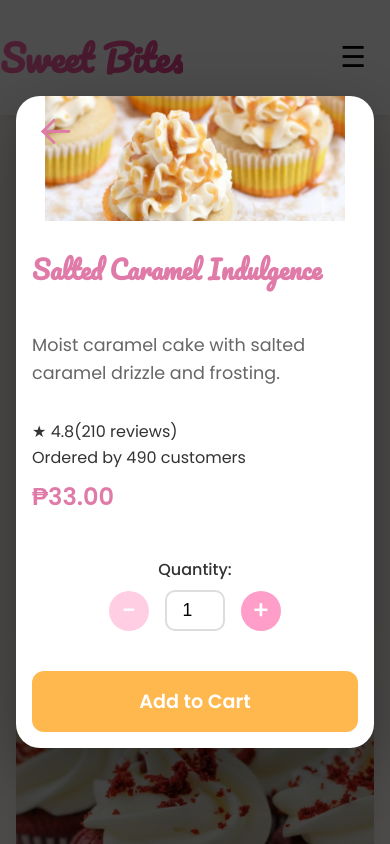
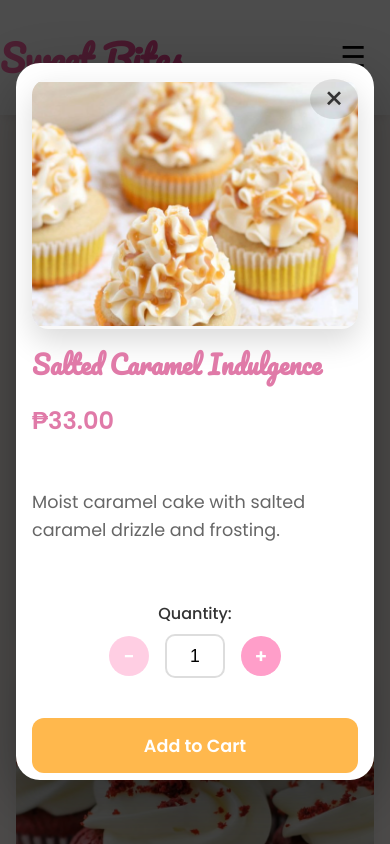
Before and after one commit to Jegmar/IT101_E-COMMERCE, a Vue app: page / in a window 390 px wide. Both pictures are taken after a click on the element "Salted Caramel Indulgence". Shown: the part 1024-1868 px from the top of the page. Built offline with nearby package versions, Linux system fonts and the light colour scheme.

Commit message:
adding notig when adding to cart

```diff
--- a/src/components/ProductModal.vue
+++ b/src/components/ProductModal.vue
@@ -1,55 +1,38 @@
 <template>
   <div v-if="show" class="modal-overlay" @click="closeModal">
     <div class="modal-content" @click.stop>
+      <button class="modal-close" @click="closeModal">×</button>
       <div class="modal-grid">
-        <div class="modal-image-container">
-          <button class="modal-back-btn" @click="closeModal">
-            <i class="pi pi-arrow-left"></i>
-          </button>
-          <div class="modal-image-wrapper">
-            <img :src="selectedCupcake.image" :alt="selectedCupcake.name" />
+        <div class="modal-image-section">
+          <div class="full-vertical-image-container">
+            <img
+              :src="selectedCupcake.image"
+              :alt="selectedCupcake.name"
+              class="full-vertical-image"
+            />
           </div>
         </div>
-
-
         <div class="modal-info">
           <h2>{{ selectedCupcake.name }}</h2>
-
+          <p class="modal-price">₱{{ selectedCupcake.price.toFixed(2) }}</p>
           <p class="modal-description">{{ selectedCupcake.description }}</p>
 
-          <div class="image-footer">
-            <div class="modal-rating">
-              <span class="single-star" :class="{ 'high-rating': selectedCupcake.rating >= 4.0 }">
-                ★
-              </span>
-              <span class="rating-score">{{ selectedCupcake.rating.toFixed(1) }}</span>
-              <span class="review-count">({{ selectedCupcake.ratingCount }} reviews)</span>
-            </div>
-            <p class="ordered-count">
-              Ordered by {{ selectedCupcake.orderedCount || 1247 }} customers
-            </p>
-          </div>
-
-          <p class="modal-price">₱{{ selectedCupcake.price.toFixed(2) }}</p>
-
           <div class="modal-quantity">
-            <label>Quantity:</label>
+            <label for="modal-quantity">Quantity:</label>
             <div class="modal-controls">
-              <button @click="qty > 1 && qty--" :disabled="qty <= 1">
-                <span class="button-text">-</span>
-              </button>
+              <button @click="qty > 1 && qty--" :disabled="qty <= 1">-</button>
               <input
                 type="number"
+                id="modal-quantity"
                 v-model.number="qty"
                 min="1"
+                @keydown.prevent
               />
-              <button @click="qty++">
-                <span class="button-text">+</span>
-              </button>
+              <button @click="qty++">+</button>
             </div>
           </div>
 
-          <button @click="addToCart" class="modal-add-btn">
+          <button @click="addToCart" class="modal-add-btn" :disabled="qty <= 0">
             Add to Cart
           </button>
         </div>
@@ -67,7 +50,7 @@ const props = defineProps({
   selectedCupcake: Object
 })
 
-const emit = defineEmits(['close'])
+const emit = defineEmits(['close', 'addToCart'])
 const cartStore = useCartStore()
 const qty = ref(1)
 
@@ -82,13 +65,15 @@ const closeModal = () => {
 }
 
 const addToCart = () => {
-  cartStore.addItem(props.selectedCupcake.id, qty.value)
-  closeModal()
+  if (qty.value > 0) {
+    // Emit the event to parent (HomeView.vue)
+    emit('addToCart', { id: props.selectedCupcake.id, quantity: qty.value })
+    closeModal()
+  }
 }
 </script>
 
 <style scoped>
-
 /* Fade + Slide transition */
 .modal-enter-active,
 .modal-leave-active {
@@ -128,6 +113,7 @@ const addToCart = () => {
     transform: translateY(0) scale(1);
   }
 }
+
 .modal-overlay {
   position: fixed;
   top: 0;
@@ -157,69 +143,68 @@ const addToCart = () => {
   display: grid;
   grid-template-columns: 1fr 1fr;
   gap: 2.5rem;
-  align-items: stretch; /* Changed from start to stretch */
-  min-height: 400px; /* Added min-height for consistent vertical centering */
+  align-items: stretch;
+  min-height: 400px;
 }
 
-.modal-image-container {
-  position: relative;
+.modal-image-section {
   display: flex;
   align-items: center;
   justify-content: center;
-  height: 100%; /* Added to fill the grid cell */
 }
 
-.modal-back-btn {
-  position: absolute;
-  top: 0;
-  left: 0;
-  width: 40px;
-  height: 40px;
+.full-vertical-image-container {
+  width: 100%;
+  height: 100%;
   display: flex;
   align-items: center;
   justify-content: center;
-  font-size: 1.8rem;
-  color: var(--primary-dark);
-  cursor: pointer;
-  transition: all 0.3s ease;
-  background: none;
-  border: none;
-  z-index: 5;
+  overflow: hidden;
+  border-radius: 16px;
+  box-shadow: 0 12px 30px rgba(0,0,0,0.15);
+  background: #f8f8f8;
 }
 
-.modal-back-btn:hover {
-  color: var(--primary);
-  text-decoration: none;
-  transform: translateY(-2px);
+.full-vertical-image {
+  width: 100%;
+  height: 100%;
+  object-fit: contain;
+  transition: transform 0.3s ease;
 }
 
-.modal-image-wrapper {
-  border-radius: 16px;
-  overflow: hidden;
-  padding: 0.80rem;
+.full-vertical-image:hover {
+  transform: scale(1.02);
+}
+
+.modal-close {
+  position: absolute;
+  top: 1rem;
+  right: 1rem;
+  background: rgba(0, 0, 0, 0.1);
+  border: none;
+  font-size: 2rem;
+  color: #333;
+  cursor: pointer;
+  width: 40px;
+  height: 40px;
+  border-radius: 50%;
   display: flex;
   align-items: center;
   justify-content: center;
-  width: 100%;
-  height: 100%; /* Changed from 100% to fill container */
-  min-height: 400px; /* Added min-height for vertical centering */
-  margin-top: -8rem;;
+  transition: all 0.3s ease;
+  z-index: 10;
 }
 
-.modal-image-wrapper img {
-  max-width: 100%;
-  max-height: 100%; /* Changed from fixed height to percentage */
-  width: auto; /* Changed from 100% to auto */
-  height: auto;
-  object-fit: contain;
-  display: block;
+.modal-close:hover {
+  background: rgba(0, 0, 0, 0.2);
+  transform: rotate(90deg);
 }
 
 .modal-info {
   display: flex;
   flex-direction: column;
-  justify-content: space-between; /* Changed to distribute space */
-  height: 100%; /* Added to fill the grid cell */
+  justify-content: space-between;
+  height: 100%;
 }
 
 .modal-info h2 {
@@ -246,7 +231,7 @@ const addToCart = () => {
   margin: 1.5rem 0;
   display: flex;
   flex-direction: column;
-  align-items: center; /* Center the whole quantity section */
+  align-items: center;
   justify-content: center;
   width: 100%;
 }
@@ -256,14 +241,14 @@ const addToCart = () => {
   margin-bottom: 0.5rem;
   font-weight: 500;
   color: #333;
-  text-align: center; /* Center the label text */
+  text-align: center;
   width: 100%;
 }
 
 .modal-controls {
   display: flex;
   align-items: center;
-  justify-content: center; /* Center the controls */
+  justify-content: center;
   gap: 1rem;
   width: 100%;
 }
@@ -276,34 +261,24 @@ const addToCart = () => {
   color: white;
   border: none;
   cursor: pointer;
-  transition: background 0.3s ease;
+  transition: all 0.3s ease;
   display: flex;
   align-items: center;
   justify-content: center;
   padding: 0;
-  position: relative;
-}
-
-.modal-controls .button-text {
-  font-size: 1.8rem;
-  font-weight: 500;
-  line-height: 1;
-  display: flex;
-  align-items: center;
-  justify-content: center;
-  height: 100%;
-  width: 100%;
-  margin: 0;
-  padding: 0;
+  font-size: 1.4rem;
+  font-weight: bold;
 }
 
 .modal-controls button:hover:not(:disabled) {
   background: var(--primary-dark);
+  transform: scale(1.1);
 }
 
 .modal-controls button:disabled {
   opacity: 0.5;
   cursor: not-allowed;
+  transform: none;
 }
 
 .modal-controls input {
@@ -313,6 +288,13 @@ const addToCart = () => {
   font-size: 1.1rem;
   border: 2px solid #ddd;
   border-radius: 10px;
+  -moz-appearance: textfield;
+}
+
+.modal-controls input::-webkit-outer-spin-button,
+.modal-controls input::-webkit-inner-spin-button {
+  -webkit-appearance: none;
+  margin: 0;
 }
 
 .modal-add-btn {
@@ -325,38 +307,49 @@ const addToCart = () => {
   border: none;
   border-radius: 12px;
   cursor: pointer;
-  transition: background 0.3s ease;
-  margin-top: 2rem; /* Changed from auto to fixed margin */
+  transition: all 0.3s ease;
+  margin-top: 2rem;
 }
 
-.modal-add-btn:hover {
+.modal-add-btn:hover:not(:disabled) {
   background: #ff9d1a;
+  transform: translateY(-2px);
+  box-shadow: 0 8px 20px rgba(255, 157, 26, 0.3);
+}
+
+.modal-add-btn:disabled {
+  opacity: 0.5;
+  cursor: not-allowed;
+  transform: none;
+  box-shadow: none;
 }
 
 @media (max-width: 768px) {
   .modal-grid {
     grid-template-columns: 1fr;
     gap: 1.5rem;
-    min-height: auto; /* Reset min-height on mobile */
-    align-items: start; /* Reset to start on mobile */
+    min-height: auto;
+    align-items: start;
   }
 
-  .modal-image-container {
-    height: auto; /* Reset height on mobile */
+  .modal-image-section {
+    height: auto;
   }
 
-  .modal-image-wrapper {
-    min-height: 300px; /* Adjusted for mobile */
-    height: auto; /* Reset height on mobile */
+  .full-vertical-image-container {
+    height: 300px;
+    min-height: 300px;
   }
 
-  .modal-image-wrapper img {
-    max-height: 300px; /* Restore fixed height for mobile */
-    width: 100%; /* Full width on mobile */
+  .full-vertical-image {
+    height: auto;
+    max-height: 300px;
+    width: auto;
+    max-width: 100%;
   }
 
   .modal-info {
-    height: auto; /* Reset height on mobile */
+    height: auto;
   }
 
   .modal-info h2 {
@@ -373,7 +366,18 @@ const addToCart = () => {
   }
 
   .modal-add-btn {
-    margin-top: 1.5rem; /* Adjusted margin for mobile */
+    margin-top: 1.5rem;
+  }
+
+  .modal-controls button {
+    width: 40px;
+    height: 40px;
+    font-size: 1.2rem;
+  }
+
+  .modal-controls input {
+    width: 60px;
+    padding: 0.6rem;
   }
 }
 
@@ -386,11 +390,12 @@ const addToCart = () => {
     gap: 1rem;
   }
 
-  .modal-image-wrapper {
-    min-height: 250px; /* Smaller min-height for mobile */
+  .full-vertical-image-container {
+    height: 250px;
+    min-height: 250px;
   }
 
-  .modal-image-wrapper img {
+  .full-vertical-image {
     max-height: 250px;
   }
 
@@ -398,23 +403,10 @@ const addToCart = () => {
     font-size: 1.6rem;
   }
 
-  .modal-controls button {
-    width: 40px;
-    height: 40px;
-  }
-
-  .modal-controls .button-text {
-    font-size: 1.6rem;
-  }
-
-  .modal-controls input {
-    width: 60px;
-    padding: 0.5rem;
-  }
-
   .modal-add-btn {
-    margin-top: 1rem; /* Smaller margin for mobile */
+    margin-top: 1rem;
+    font-size: 1.1rem;
+    padding: 0.9rem 1.5rem;
   }
 }
-/* orig */
 </style>
--- a/src/views/HomeView.vue
+++ b/src/views/HomeView.vue
@@ -34,6 +34,20 @@
     @close="closeModal"
     @add-to-cart="handleAddToCart"
   />
+
+  <!-- Toast Notification -->
+  <div v-if="showToast" class="toast-notification" :class="{ 'toast-hide': isToastHiding }">
+    <div class="toast-content">
+      <i class="pi pi-check-circle toast-icon"></i>
+      <div class="toast-message">
+        <p class="toast-title">Added to Cart!</p>
+        <p class="toast-desc">{{ toastMessage }}</p>
+      </div>
+      <button @click="hideToast" class="toast-close">
+        <i class="pi pi-times"></i>
+      </button>
+    </div>
+  </div>
 </template>
 
 <script setup>
@@ -41,10 +55,18 @@ import { ref } from 'vue'
 import { cupcakes } from '../data/cupcakes'
 import CupcakeCard from '../components/CupcakeCard.vue'
 import ProductModal from '../components/ProductModal.vue'
+import { useCartStore } from '../stores/cart' // Import cart store
 
+const cartStore = useCartStore() // Get cart store
 const featured = cupcakes.slice(0, 6)
 const showModal = ref(false)
 const selectedCupcake = ref(null)
+
+// Toast notification state
+const showToast = ref(false)
+const isToastHiding = ref(false)
+const toastMessage = ref('')
+let toastTimeout = null
 
 const scrollToFeatured = () => {
   const featuredSection = document.getElementById('featured-cupcakes')
@@ -67,9 +89,46 @@ const closeModal = () => {
 }
 
 const handleAddToCart = ({ id, quantity }) => {
+  // Actually add item to cart
+  cartStore.addItem(id, quantity)
+
+  // Show toast notification
+  const cupcake = cupcakes.find(c => c.id === id)
+  if (cupcake) {
+    showToastMessage(`${quantity} × ${cupcake.name} added to cart`)
+  }
   console.log(`Added ${quantity} of product ${id} to cart`)
 }
+
+const showToastMessage = (message) => {
+  // Clear any existing timeout
+  if (toastTimeout) {
+    clearTimeout(toastTimeout)
+    isToastHiding.value = false
+  }
+
+  // Set message and show toast
+  toastMessage.value = message
+  showToast.value = true
+
+  // Auto-hide after 3 seconds
+  toastTimeout = setTimeout(() => {
+    hideToast()
+  }, 3000)
+}
+
+const hideToast = () => {
+  // Start hiding animation
+  isToastHiding.value = true
+
+  // Wait for animation to complete before removing from DOM
+  setTimeout(() => {
+    showToast.value = false
+    isToastHiding.value = false
+  }, 300)
+}
 </script>
+
 
 <style scoped>
 .hero {
@@ -139,6 +198,103 @@ const handleAddToCart = ({ id, quantity }) => {
   grid-template-columns: repeat(auto-fit, minmax(280px, 1fr));
   gap: 2rem;
 }
+
+/* Toast Notification Styles */
+.toast-notification {
+  position: fixed;
+  bottom: 2rem;
+  right: 2rem;
+  background: white;
+  border-radius: 12px;
+  padding: 1rem;
+  box-shadow: 0 10px 30px rgba(0, 0, 0, 0.15);
+  z-index: 9999;
+  max-width: 380px;
+  animation: toastSlideIn 0.3s cubic-bezier(0.4, 0, 0.2, 1);
+  border-left: 4px solid #4CAF50;
+}
+
+.toast-hide {
+  animation: toastSlideOut 0.3s cubic-bezier(0.4, 0, 0.2, 1) forwards;
+}
+
+@keyframes toastSlideIn {
+  from {
+    opacity: 0;
+    transform: translateX(100%) translateY(0);
+  }
+  to {
+    opacity: 1;
+    transform: translateX(0) translateY(0);
+  }
+}
+
+@keyframes toastSlideOut {
+  from {
+    opacity: 1;
+    transform: translateX(0) translateY(0);
+  }
+  to {
+    opacity: 0;
+    transform: translateX(100%) translateY(0);
+  }
+}
+
+.toast-content {
+  display: flex;
+  align-items: flex-start;
+  gap: 1rem;
+}
+
+.toast-icon {
+  color: #4CAF50;
+  font-size: 1.8rem;
+  flex-shrink: 0;
+  margin-top: 0.1rem;
+}
+
+.toast-message {
+  flex: 1;
+}
+
+.toast-title {
+  font-weight: 600;
+  color: #2E7D32;
+  margin: 0 0 0.25rem 0;
+  font-size: 1.1rem;
+}
+
+.toast-desc {
+  color: #666;
+  margin: 0;
+  font-size: 0.95rem;
+  line-height: 1.4;
+}
+
+.toast-close {
+  background: none;
+  border: none;
+  color: #999;
+  font-size: 1rem;
+  cursor: pointer;
+  padding: 0.25rem;
+  border-radius: 50%;
+  width: 28px;
+  height: 28px;
+  display: flex;
+  align-items: center;
+  justify-content: center;
+  transition: all 0.3s ease;
+  flex-shrink: 0;
+  margin-top: 0.1rem;
+}
+
+.toast-close:hover {
+  background: #f5f5f5;
+  color: #666;
+}
+
+/* Responsive adjustments for toast */
 @media (max-width: 768px) {
   .hero h1 {
     font-size: 2.5rem;
@@ -147,5 +303,52 @@ const handleAddToCart = ({ id, quantity }) => {
     flex-direction: column;
     align-items: center;
   }
+
+  .toast-notification {
+    bottom: 1rem;
+    right: 1rem;
+    left: 1rem;
+    max-width: none;
+  }
+
+  @keyframes toastSlideIn {
+    from {
+      opacity: 0;
+      transform: translateY(100%);
+    }
+    to {
+      opacity: 1;
+      transform: translateY(0);
+    }
+  }
+
+  @keyframes toastSlideOut {
+    from {
+      opacity: 1;
+      transform: translateY(0);
+    }
+    to {
+      opacity: 0;
+      transform: translateY(100%);
+    }
+  }
+}
+
+@media (max-width: 480px) {
+  .toast-content {
+    gap: 0.75rem;
+  }
+
+  .toast-icon {
+    font-size: 1.5rem;
+  }
+
+  .toast-title {
+    font-size: 1rem;
+  }
+
+  .toast-desc {
+    font-size: 0.9rem;
+  }
 }
 </style>
--- a/src/views/ProductsView.vue
+++ b/src/views/ProductsView.vue
@@ -78,6 +78,20 @@
       @close="closeModal"
       @add-to-cart="handleAddToCart"
     />
+
+    <!-- Toast Notification -->
+    <div v-if="showToast" class="toast-notification" :class="{ 'toast-hide': isToastHiding }">
+      <div class="toast-content">
+        <i class="pi pi-check-circle toast-icon"></i>
+        <div class="toast-message">
+          <p class="toast-title">Added to Cart!</p>
+          <p class="toast-desc">{{ toastMessage }}</p>
+        </div>
+        <button @click="hideToast" class="toast-close">
+          <i class="pi pi-times"></i>
+        </button>
+      </div>
+    </div>
   </section>
 </template>
 
@@ -86,10 +100,18 @@ import { ref, computed } from 'vue'
 import { cupcakes } from '../data/cupcakes'
 import CupcakeCard from '../components/CupcakeCard.vue'
 import ProductModal from '../components/ProductModal.vue'
+import { useCartStore } from '../stores/cart'
 
+const cartStore = useCartStore()
 const showModal = ref(false)
 const selectedCupcake = ref(null)
 const searchQuery = ref('')
+
+// Toast notification state
+const showToast = ref(false)
+const isToastHiding = ref(false)
+const toastMessage = ref('')
+let toastTimeout = null
 
 // Define which cupcakes are best sellers (choose 3 IDs from your data)
 const bestSellerIds = [2, 8, 5] // e.g., Vanilla, Red Velvet, Lemon — change as you like!
@@ -126,7 +148,43 @@ const closeModal = () => {
 }
 
 const handleAddToCart = ({ id, quantity }) => {
+  // Add to cart store
+  cartStore.addItem(id, quantity)
+
+  // Show toast notification
+  const cupcake = cupcakes.find(c => c.id === id)
+  if (cupcake) {
+    showToastMessage(`${quantity} × ${cupcake.name} added to cart`)
+  }
   console.log(`Added ${quantity} of product ${id} to cart`)
+}
+
+const showToastMessage = (message) => {
+  // Clear any existing timeout
+  if (toastTimeout) {
+    clearTimeout(toastTimeout)
+    isToastHiding.value = false
+  }
+
+  // Set message and show toast
+  toastMessage.value = message
+  showToast.value = true
+
+  // Auto-hide after 3 seconds
+  toastTimeout = setTimeout(() => {
+    hideToast()
+  }, 3000)
+}
+
+const hideToast = () => {
+  // Start hiding animation
+  isToastHiding.value = true
+
+  // Wait for animation to complete before removing from DOM
+  setTimeout(() => {
+    showToast.value = false
+    isToastHiding.value = false
+  }, 300)
 }
 
 const handleSearch = () => {
@@ -356,7 +414,102 @@ h1 {
   margin-bottom: 4rem;
 }
 
-/* Responsive adjustments */
+/* Toast Notification Styles */
+.toast-notification {
+  position: fixed;
+  bottom: 2rem;
+  right: 2rem;
+  background: white;
+  border-radius: 12px;
+  padding: 1rem;
+  box-shadow: 0 10px 30px rgba(0, 0, 0, 0.15);
+  z-index: 9999;
+  max-width: 380px;
+  animation: toastSlideIn 0.3s cubic-bezier(0.4, 0, 0.2, 1);
+  border-left: 4px solid #4CAF50;
+}
+
+.toast-hide {
+  animation: toastSlideOut 0.3s cubic-bezier(0.4, 0, 0.2, 1) forwards;
+}
+
+@keyframes toastSlideIn {
+  from {
+    opacity: 0;
+    transform: translateX(100%) translateY(0);
+  }
+  to {
+    opacity: 1;
+    transform: translateX(0) translateY(0);
+  }
+}
+
+@keyframes toastSlideOut {
+  from {
+    opacity: 1;
+    transform: translateX(0) translateY(0);
+  }
+  to {
+    opacity: 0;
+    transform: translateX(100%) translateY(0);
+  }
+}
+
+.toast-content {
+  display: flex;
+  align-items: flex-start;
+  gap: 1rem;
+}
+
+.toast-icon {
+  color: #4CAF50;
+  font-size: 1.8rem;
+  flex-shrink: 0;
+  margin-top: 0.1rem;
+}
+
+.toast-message {
+  flex: 1;
+}
+
+.toast-title {
+  font-weight: 600;
+  color: #2E7D32;
+  margin: 0 0 0.25rem 0;
+  font-size: 1.1rem;
+}
+
+.toast-desc {
+  color: #666;
+  margin: 0;
+  font-size: 0.95rem;
+  line-height: 1.4;
+}
+
+.toast-close {
+  background: none;
+  border: none;
+  color: #999;
+  font-size: 1rem;
+  cursor: pointer;
+  padding: 0.25rem;
+  border-radius: 50%;
+  width: 28px;
+  height: 28px;
+  display: flex;
+  align-items: center;
+  justify-content: center;
+  transition: all 0.3s ease;
+  flex-shrink: 0;
+  margin-top: 0.1rem;
+}
+
+.toast-close:hover {
+  background: #f5f5f5;
+  color: #666;
+}
+
+/* Responsive adjustments for toast */
 @media (max-width: 768px) {
   h1 {
     padding: 0 70px;
@@ -382,6 +535,35 @@ h1 {
   .grid.search-mode {
     grid-template-columns: repeat(auto-fit, minmax(250px, 1fr));
     gap: 1.75rem;
+  }
+
+  .toast-notification {
+    bottom: 1rem;
+    right: 1rem;
+    left: 1rem;
+    max-width: none;
+  }
+
+  @keyframes toastSlideIn {
+    from {
+      opacity: 0;
+      transform: translateY(100%);
+    }
+    to {
+      opacity: 1;
+      transform: translateY(0);
+    }
+  }
+
+  @keyframes toastSlideOut {
+    from {
+      opacity: 1;
+      transform: translateY(0);
+    }
+    to {
+      opacity: 0;
+      transform: translateY(100%);
+    }
   }
 }
 
@@ -437,5 +619,21 @@ h1 {
     grid-template-columns: repeat(auto-fit, minmax(220px, 1fr));
     gap: 1.5rem;
   }
+
+  .toast-content {
+    gap: 0.75rem;
+  }
+
+  .toast-icon {
+    font-size: 1.5rem;
+  }
+
+  .toast-title {
+    font-size: 1rem;
+  }
+
+  .toast-desc {
+    font-size: 0.9rem;
+  }
 }
 </style>
```
